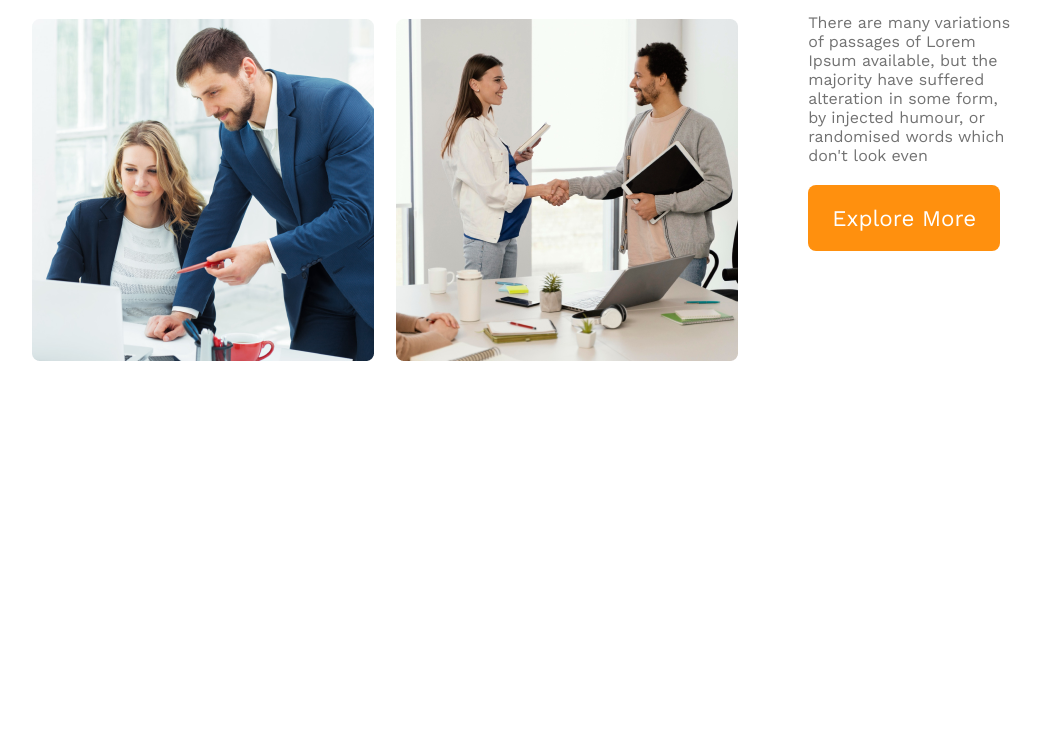
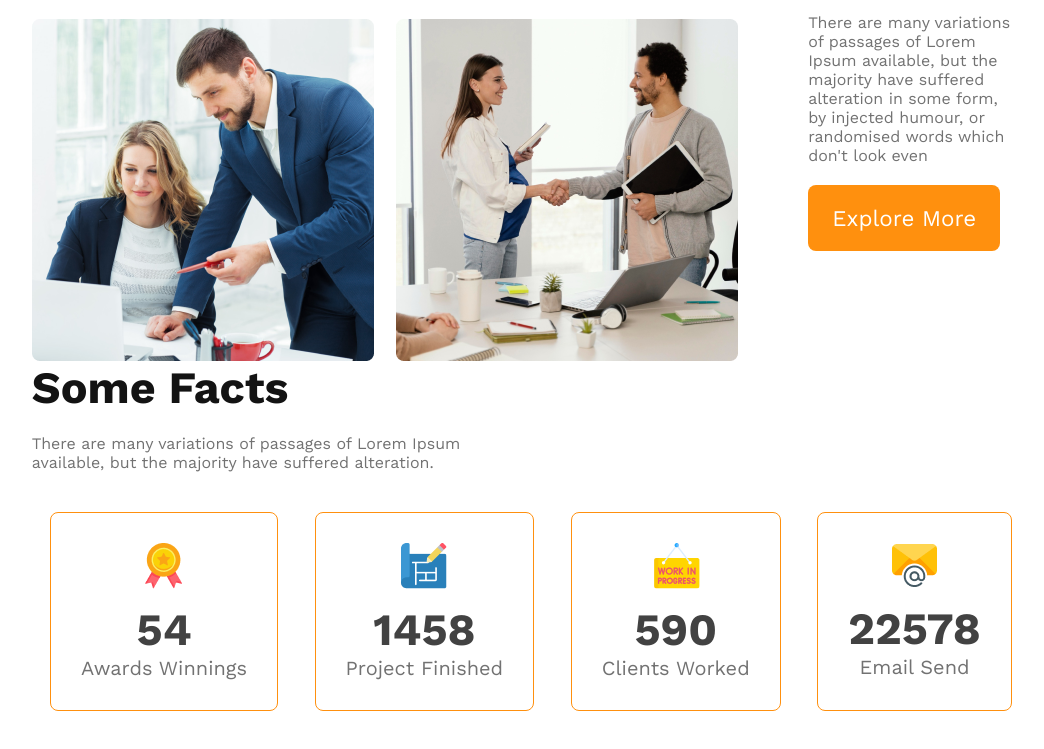
Before and after one commit to md-jihad-khan/g3-architects-website, a plain HTML site: page index.html in a window 1280 px wide. Shown: the part 1377-2126 px from the top of the page, without its empty margins (109-1153 px from the left). Before the commit the page ends 1808 px from the top, so only its background shows below. Drawn offline with nearby package versions, Linux system fonts and the light colour scheme.

Commit message:
some facts section added

```diff
--- a/index.html
+++ b/index.html
@@ -11,7 +11,7 @@
     <header>
       <!-- nav section -->
       <nav>
-        <h3 class="nav-title">G3 Architects</h3>
+        <h3 class="section-title">G3 Architects</h3>
         <ul>
           <li><a href="">Home</a></li>
           <li><a href="">About</a></li>
@@ -59,6 +59,39 @@
           <button class="btn-primary">Explore More</button>
         </div>
       </section>
+
+      <!-- features section -->
+      <section class="features"></section>
+      <!-- facts section -->
+      <section class="some-facts">
+        <h3 class="section-title">Some Facts</h3>
+        <p class="text-gray">
+          There are many variations of passages of Lorem Ipsum available, but
+          the majority have suffered alteration.
+        </p>
+        <div class="fact-card-container">
+          <div class="card">
+            <img src="images/icons/ribon.png" alt="" />
+            <h2 class="card-stats">54</h2>
+            <p class="card-title text-gray">Awards Winnings</p>
+          </div>
+          <div class="card">
+            <img src="images/icons/projects.png" alt="" />
+            <h2 class="card-stats">1458</h2>
+            <p class="card-title text-gray">Project Finished</p>
+          </div>
+          <div class="card">
+            <img src="images/icons/customers.png" alt="" />
+            <h2 class="card-stats">590</h2>
+            <p class="card-title text-gray">Clients Worked</p>
+          </div>
+          <div class="card">
+            <img src="images/icons/email.png" alt="" />
+            <h2 class="card-stats">22578</h2>
+            <p class="card-title text-gray">Email Send</p>
+          </div>
+        </div>
+      </section>
     </main>
   </body>
 </html>
--- a/styles/style.css
+++ b/styles/style.css
@@ -19,7 +19,16 @@
 }
 .text-gray {
   color: #727272;
+  font-weight: 400px;
 }
+
+.section-title {
+  font-size: 2.8rem;
+  font-weight: 700;
+  color: #131313;
+  margin-bottom: 20px;
+}
+
 /* Header style */
 header {
   background-color: #ff900e1a;
@@ -30,13 +39,6 @@ nav {
   display: flex;
   justify-content: space-between;
   align-items: center;
-}
-
-.nav-title {
-  font-size: 2.8rem;
-  font-weight: 700;
-  color: #131313;
-  margin-bottom: 20px;
 }
 
 nav > ul {
@@ -110,6 +112,34 @@ main {
 .teams-description {
   margin: 20px 0;
 }
+
+/* some facts section style */
+
+.some-facts > p {
+  max-width: 50%;
+}
+.fact-card-container {
+  display: flex;
+  justify-content: space-around;
+  margin-top: 40px;
+}
+
+.fact-card-container .card {
+  border-radius: 8px;
+  border: 1px solid #ff900e;
+  text-align: center;
+  padding: 30px;
+}
+.fact-card-container .card-stats {
+  color: #424242;
+  font-size: 2.8rem;
+  margin-top: 10px;
+}
+.fact-card-container .card-title {
+  font-weight: 600px;
+  font-size: 1.25rem;
+}
+
 /* responsive media queries */
 /* mobile devices */
 @media screen and (max-width: 576px) {
@@ -117,7 +147,8 @@ main {
     padding: 20px;
   }
   nav,
-  .teams-container {
+  .teams-container,
+  .fact-card-container {
     flex-direction: column;
   }
 
@@ -126,7 +157,13 @@ main {
     margin-bottom: 10px;
   }
   .teams-content {
-    padding: 0px 20px;
+    padding: 0px;
+  }
+  .fact-card-container {
+    gap: 20px;
+  }
+  .some-facts > p {
+    max-width: 100%;
   }
 }
 /* tablet and medium devices */
```
